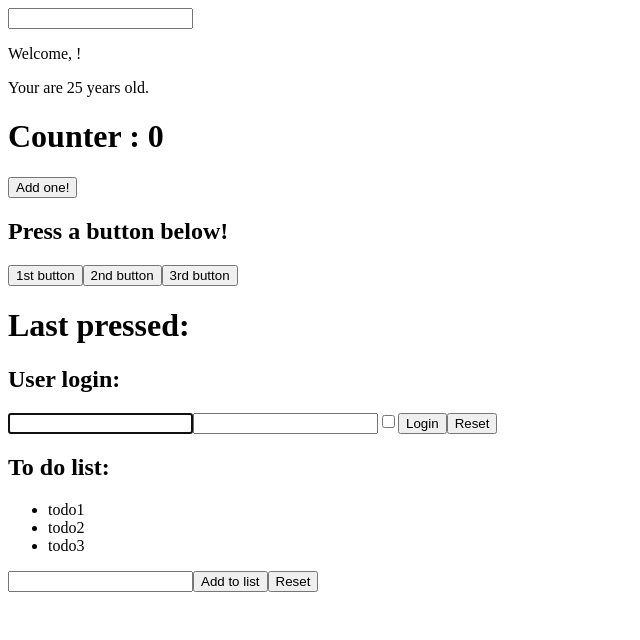
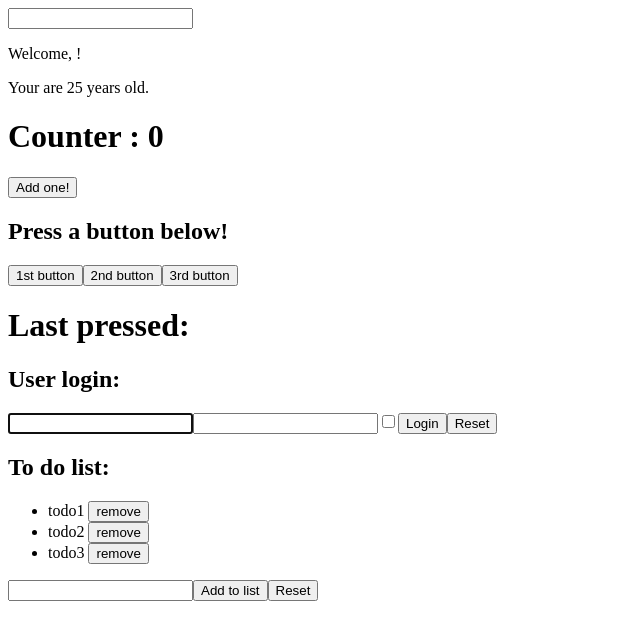
Before and after one commit to Francxmf/dhreactexercises, a React (Create React App) app: page / in a window 1280 px wide. Shown: the top 640 px of the page, without its empty margins (0-640 px from the left). Built offline with nearby package versions, Linux system fonts and the light colour scheme.

Commit message:
completion of the exercise lists06

```diff
--- a/src/ToDoList.js
+++ b/src/ToDoList.js
@@ -6,6 +6,13 @@ export class ToDoList extends React.Component {
     todo: "",
   };
 
+  deleteLitemHandler = (event) => {
+    const pressedBtn = event.target.name
+    this.setState(
+      (state) => {},
+      () => this.setState((state) => state.items.splice(pressedBtn, 1))
+    );
+  }
   inputFieldHandler = (event) => {
     this.setState({
       todo: event.target.value,
@@ -32,7 +39,7 @@ export class ToDoList extends React.Component {
         <h2>To do list:</h2>
         <ul>
           {this.state.items.map((todo, index) => (
-            <li key={index}>{todo}</li>
+            <li key={index}>{todo} <button name={index} onClick={this.deleteLitemHandler}>remove</button></li>
           ))}
         </ul>
         <input
```
